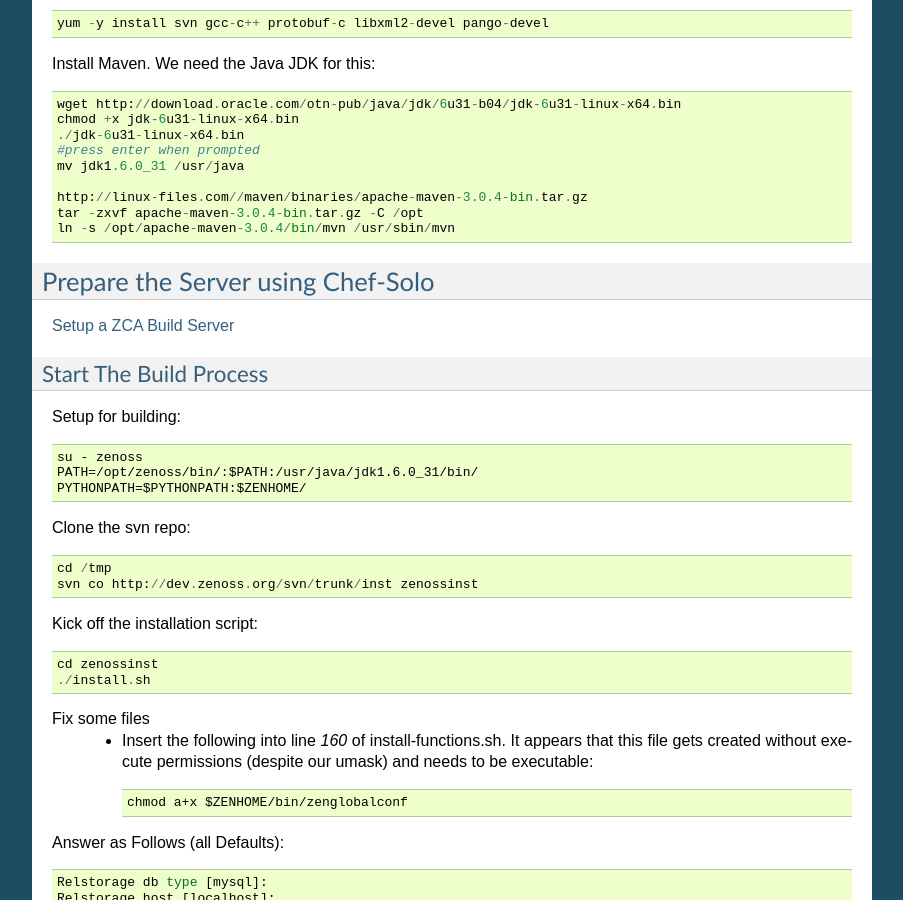
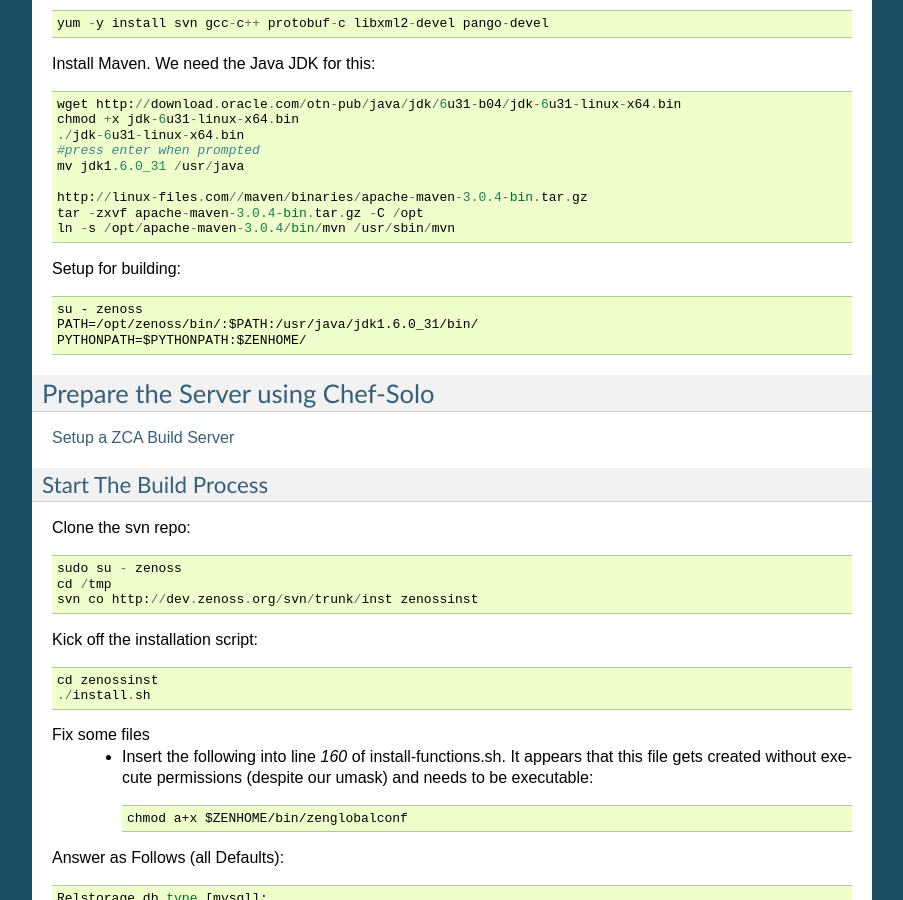
Before and after one commit to ZCA/Packages, a Sphinx documentation site: the page built from docs/Source_Installation_EL6.rst, in a window 1280 px wide and 900 px high, scrolled down 2355 px. Shown: the whole window, without its empty margins (198-1101 px from the left). Built offline with Sphinx 7.4.7, drawn with Linux system fonts in a browser that asks for light colours; pages that are not in the unit, such as notebooks, are missing from menus; some of the changed lines change nothing that is shown.

Commit message:
couple more doc tweaks

```diff
--- a/docs/Source_Installation_EL6.rst
+++ b/docs/Source_Installation_EL6.rst
@@ -133,6 +133,12 @@
    tar -zxvf apache-maven-3.0.4-bin.tar.gz -C /opt
    ln -s /opt/apache-maven-3.0.4/bin/mvn /usr/sbin/mvn
 
+Setup for building::
+
+   su - zenoss
+   PATH=/opt/zenoss/bin/:$PATH:/usr/java/jdk1.6.0_31/bin/
+   PYTHONPATH=$PYTHONPATH:$ZENHOME/
+
 
 Prepare the Server using Chef-Solo
 **********************************
@@ -141,15 +147,9 @@
 Start The Build Process
 =======================
 
-Setup for building::
-
-   su - zenoss
-   PATH=/opt/zenoss/bin/:$PATH:/usr/java/jdk1.6.0_31/bin/
-   PYTHONPATH=$PYTHONPATH:$ZENHOME/
-
-
 Clone the svn repo::
 
+   sudo su - zenoss
    cd /tmp
    svn co http://dev.zenoss.org/svn/trunk/inst zenossinst
 
```
